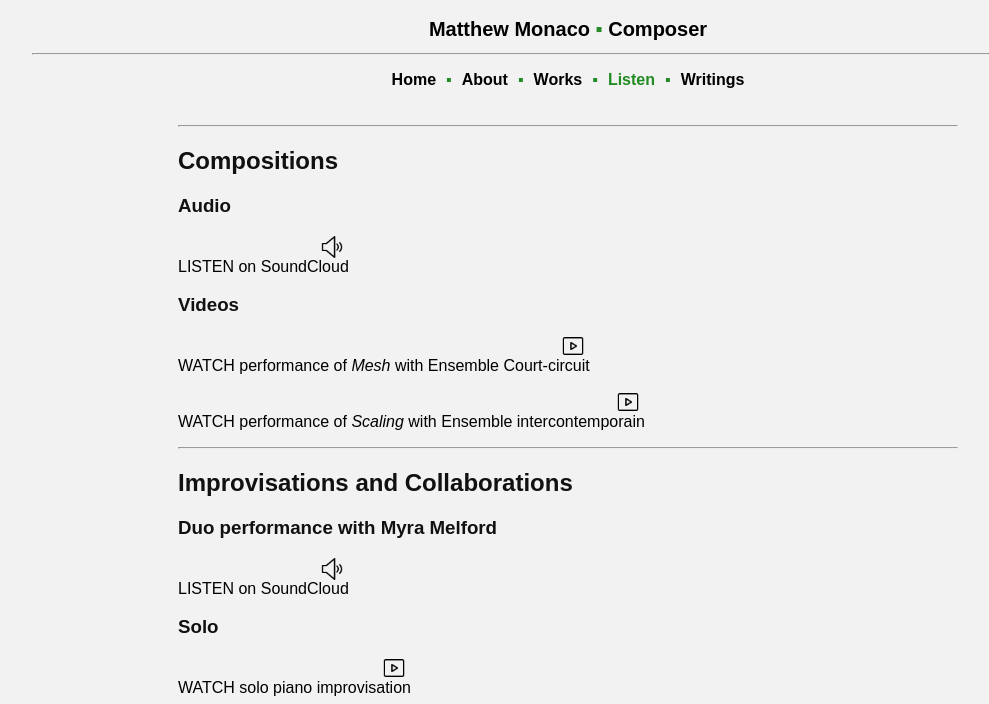
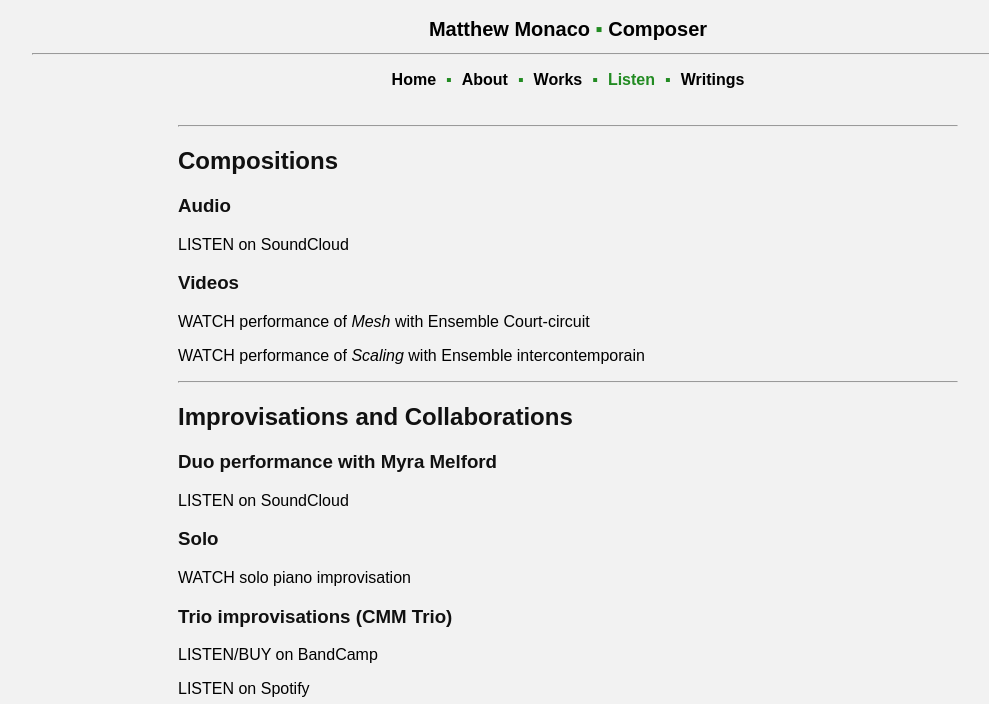
Before and after one commit to matthew-monaco/matthew-monaco.github.io, a Jekyll site: the page built from listen.md, in a window 1280 px wide. Shown: the top 704 px of the page, without its empty margins (72-1061 px from the left). Built offline with Jekyll 4.4.1, drawn with Linux system fonts in a browser that asks for light colours; grey boxes are pictures that could not be loaded.

Commit message:
Update listen.md

```diff
--- a/listen.md
+++ b/listen.md
@@ -12,7 +12,6 @@ permalink: /listen
 
 <p class="listen-item">
 <a href="https://soundcloud.com/matthewtmonaco" target="_blank" rel="noopener">
-    <img src="/listen.png" alt="Listen" />
     LISTEN on SoundCloud
   </a>
 </p>
@@ -21,14 +20,12 @@ permalink: /listen
 
 <p class="listen-item">
   <a href="https://www.youtube.com/watch?v=RuL0ushx5a0&list=RDRuL0ushx5a0&start_radio=1&ab_channel=Royaumont" target="_blank" rel="noopener">
-    <img src="/watch.png" alt="Watch" />
     WATCH performance of <em>Mesh</em> with Ensemble Court-circuit
   </a>
 </p>
 
 <p class="listen-item">
   <a href="https://www.youtube.com/watch?v=t6OVz_XPd8w&list=RDt6OVz_XPd8w&start_radio=1&ab_channel=MatthewMonaco" target="_blank" rel="noopener">
-    <img src="/watch.png" alt="Watch" />
     WATCH performance of <em>Scaling</em> with Ensemble intercontemporain
   </a>
 </p>
@@ -41,7 +38,6 @@ permalink: /listen
 
 <p class="listen-item">
   <a href="https://soundcloud.com/matthewtmonaco/thrum" target="_blank" rel="noopener">
-    <img src="/listen.png" alt="Listen" />
     LISTEN on SoundCloud
   </a>
 </p>
@@ -50,7 +46,6 @@ permalink: /listen
 
 <p class="listen-item">
   <a href="https://www.youtube.com/watch?v=8I3eImyJudY&ab_channel=MatthewMonaco" target="_blank" rel="noopener">
-    <img src="/watch.png" alt="Watch" />
     WATCH solo piano improvisation
   </a>
 </p>
@@ -59,14 +54,12 @@ permalink: /listen
 
 <p class="listen-item">
   <a href="https://cmmtrio.bandcamp.com/album/live-in-berkeley" target="_blank" rel="noopener">
-    <img src="/listen.png" alt="Listen" />
     LISTEN/BUY on BandCamp
   </a>
 </p>
 
 <p class="listen-item">
   <a href="https://open.spotify.com/album/4iauZxL3PfG5TKyKZJAsPs?si=DTq-50U7TKGEM1J9oOs-fg" target="_blank" rel="noopener">
-    <img src="/listen.png" alt="Listen" />
     LISTEN on Spotify
   </a>
 </p>
```
